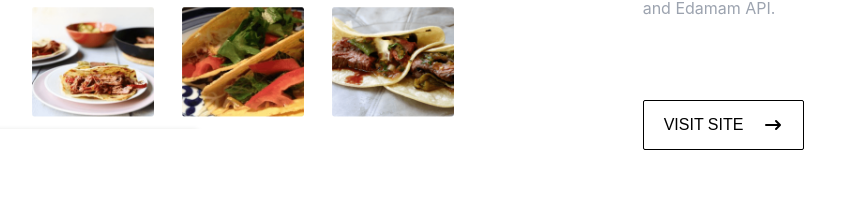
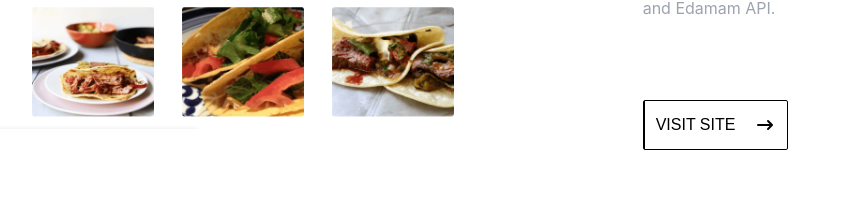
Before and after one commit to andywan40/portfolio-next, a Next.js app: page /projects/foodpicker in a window 1280 px wide. Shown: the part 1220-1420 px from the top of the page, without its empty margins (184-1044 px from the left). Built offline with nearby package versions, Linux system fonts and the light colour scheme; a web font is replaced by a local one.

Commit message:
update project link hover styles

```diff
--- a/pages/projects/[project].js
+++ b/pages/projects/[project].js
@@ -39,7 +39,7 @@ export default function Project({ project }) {
               className="w-full h-full rounded-lg"
             />
           </div>
-          <div className="flex flex-col lg:col-start-2 lg:col-span-10 col-start-8 col-span-5 justify-start items-start text-left pt-5 sm:pt-10 px-20 md:px-5 lg:px-8 ">
+          <div className="flex flex-col lg:col-start-2 lg:col-span-10 col-start-8 col-span-5 justify-centerjustify-start items-start text-left pt-5 sm:pt-10 px-20 md:px-5 lg:px-8 ">
             <div className="my-10 lg:my-5 lg:p-2">
               <h2 className="font-bold uppercase text-black mb-1">Year</h2>
               <h2>{project?.year}</h2>
@@ -63,7 +63,7 @@ export default function Project({ project }) {
                 href={project?.link}
                 target="_blank"
                 rel="noopener noreferrer"
-                className="font-content uppercase rounded-sm flex items-center sm:text-sm py-3 px-5 lg:py-1 lg:px-3 visit-link"
+                className="font-content uppercase rounded-sm flex items-center sm:text-sm py-3 px-3 lg:py-1 lg:px-2 visit-link"
               >
                 Visit Site
                 <ArrowNarrowRightIcon className="w-5 h-5 ml-5 inline-block"></ArrowNarrowRightIcon>
--- a/styles/globals.css
+++ b/styles/globals.css
@@ -95,21 +95,16 @@
 .visit-link {
   @apply text-black;
   position: relative;
-  border: 1.5px solid rgb(0, 0, 0);
-  background-size: 300%;
-  transition: all 0.6s;
-  background-color: rgb(0, 0, 0);
-  background-image: linear-gradient(
-    90deg,
-    rgb(255, 255, 255) 50%,
-    rgb(0, 0, 0) 50%
-  );
+  border: 1px solid rgb(0, 0, 0);
+  background: linear-gradient(to left, white 50%, black 50%) right;
+  background-size: 200%;
+  transition: 0.5s ease-in-out;
 }
 
 .visit-link:hover {
   @apply text-white;
-  background-position: 100%;
   transform: translateX(0.5rem);
+  background-position: left;
 }
 
 .visit-link:active {
```
